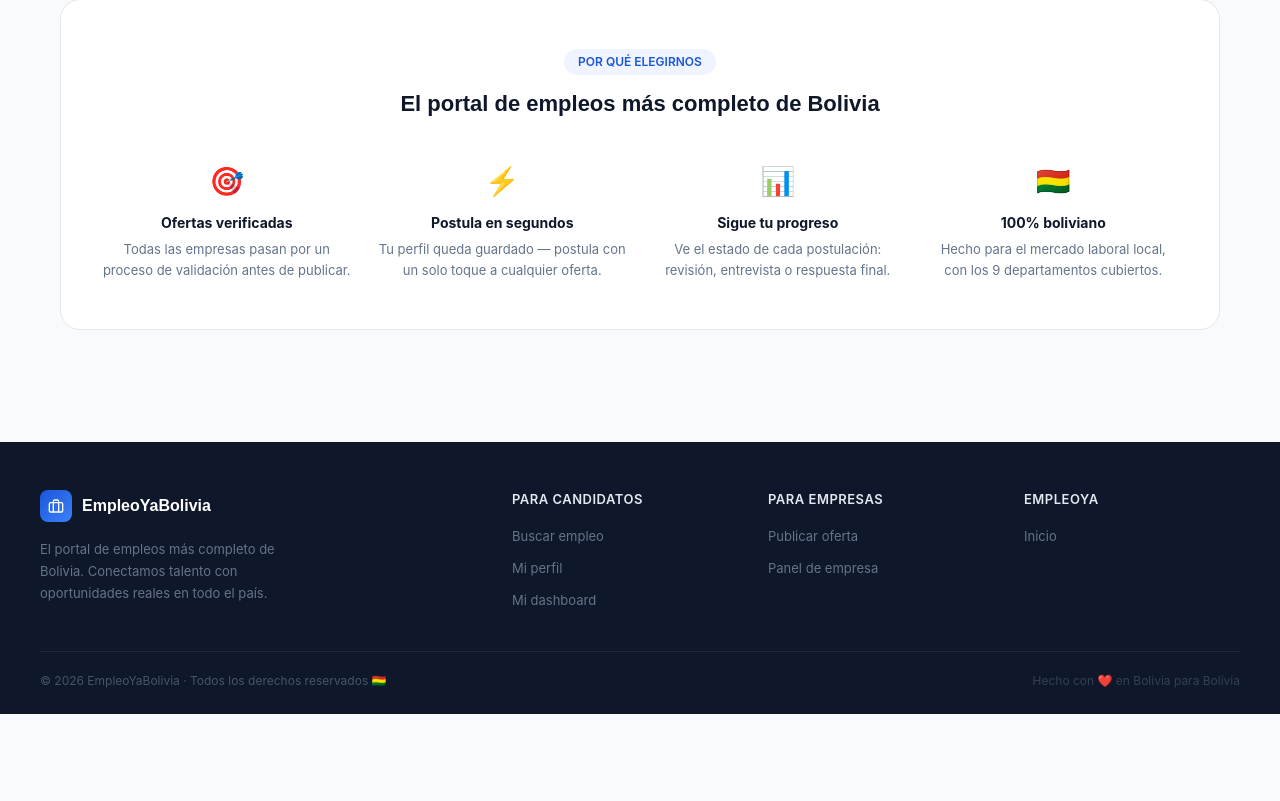
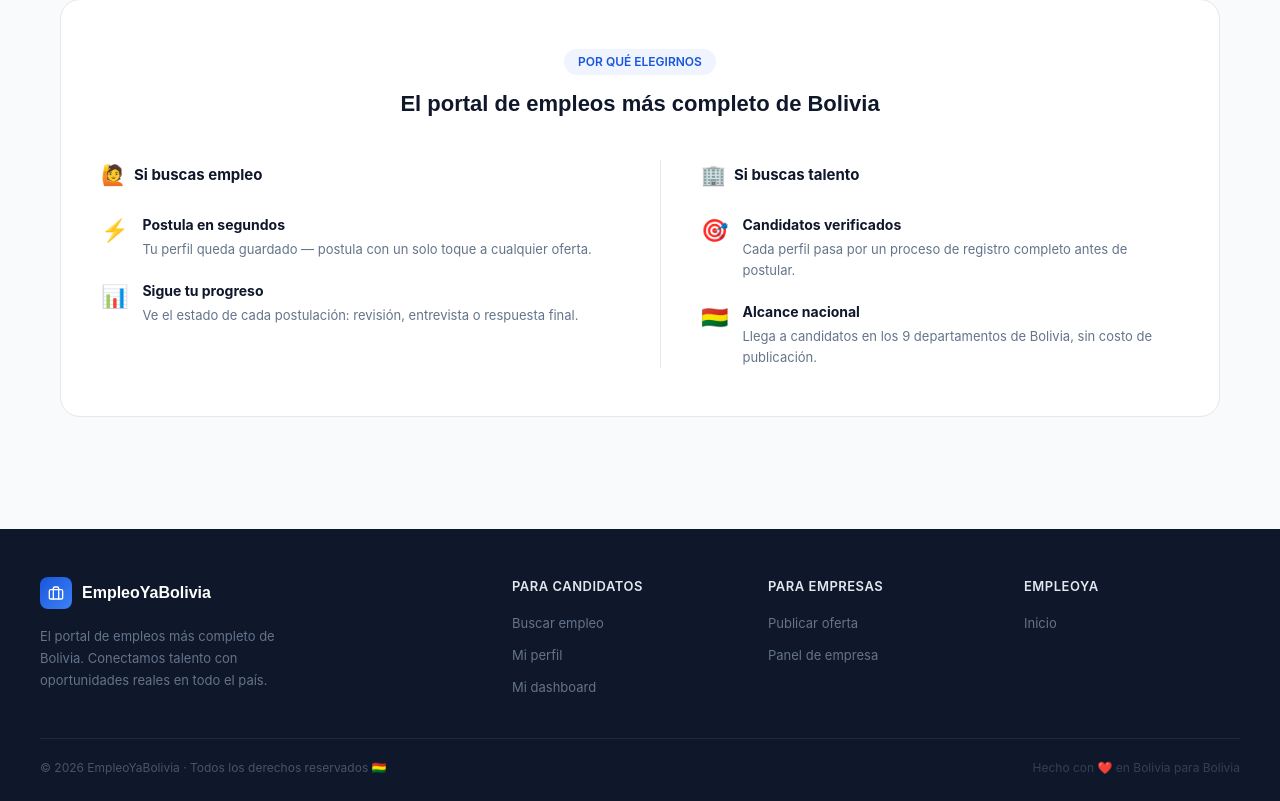
Before and after one commit to BladimirBLopez/empleoyabolivia, a Next.js app: page / in a window 1280 px wide. Shown: the part 1741-2542 px from the top of the page. Before the commit the page ends 2455 px from the top, so only its background shows below. Built offline with nearby package versions, Linux system fonts and the light colour scheme; no server answers; the database is empty.

Commit message:
cambios new home

```diff
--- a/app/page.js
+++ b/app/page.js
@@ -233,19 +233,51 @@
             <span style={{ background: "#eff4ff", color: "#1a56db", fontSize: "12px", fontWeight: "600", padding: "4px 14px", borderRadius: "20px", display: "inline-block", marginBottom: "12px" }}>POR QUÉ ELEGIRNOS</span>
             <h2 style={{ fontFamily: "'Plus Jakarta Sans', sans-serif", fontWeight: "800", fontSize: "22px", color: "#0f172a", marginBottom: "8px" }}>El portal de empleos más completo de Bolivia</h2>
           </div>
-          <div className="benefits-grid" style={{ display: "grid", gridTemplateColumns: "repeat(4, 1fr)", gap: "24px" }}>
+
+          <div className="why-grid" style={{ display: "grid", gridTemplateColumns: "1fr 1fr", gap: "40px" }}>
+            {/* Columna candidato */}
+            <div>
+              <div style={{ display: "flex", alignItems: "center", gap: "8px", marginBottom: "24px" }}>
+                <span style={{ fontSize: "20px" }}>🙋</span>
+                <h3 style={{ fontWeight: "700", fontSize: "15px", color: "#0f172a" }}>Si buscas empleo</h3>
+              </div>
+              <div style={{ display: "flex", flexDirection: "column", gap: "20px" }}>
                 {[
-              ["🎯", "Ofertas verificadas", "Todas las empresas pasan por un proceso de validación antes de publicar."],
                   ["⚡", "Postula en segundos", "Tu perfil queda guardado — postula con un solo toque a cualquier oferta."],
                   ["📊", "Sigue tu progreso", "Ve el estado de cada postulación: revisión, entrevista o respuesta final."],
-              ["🇧🇴", "100% boliviano", "Hecho para el mercado laboral local, con los 9 departamentos cubiertos."],
                 ].map(([icon, title, desc]) => (
-              <div key={title} style={{ textAlign: "center" }}>
-                <div style={{ fontSize: "28px", marginBottom: "10px" }}>{icon}</div>
-                <h3 style={{ fontWeight: "700", fontSize: "14px", color: "#0f172a", marginBottom: "6px" }}>{title}</h3>
+                  <div key={title} style={{ display: "flex", gap: "14px" }}>
+                    <span style={{ fontSize: "22px", flexShrink: 0 }}>{icon}</span>
+                    <div>
+                      <h4 style={{ fontWeight: "700", fontSize: "14px", color: "#0f172a", marginBottom: "4px" }}>{title}</h4>
                       <p style={{ color: "#64748b", fontSize: "13px", lineHeight: "1.6" }}>{desc}</p>
                     </div>
+                  </div>
                 ))}
+              </div>
+            </div>
+
+            {/* Columna empresa */}
+            <div style={{ borderLeft: "1px solid #e2e8f0", paddingLeft: "40px" }}>
+              <div style={{ display: "flex", alignItems: "center", gap: "8px", marginBottom: "24px" }}>
+                <span style={{ fontSize: "20px" }}>🏢</span>
+                <h3 style={{ fontWeight: "700", fontSize: "15px", color: "#0f172a" }}>Si buscas talento</h3>
+              </div>
+              <div style={{ display: "flex", flexDirection: "column", gap: "20px" }}>
+                {[
+                  ["🎯", "Candidatos verificados", "Cada perfil pasa por un proceso de registro completo antes de postular."],
+                  ["🇧🇴", "Alcance nacional", "Llega a candidatos en los 9 departamentos de Bolivia, sin costo de publicación."],
+                ].map(([icon, title, desc]) => (
+                  <div key={title} style={{ display: "flex", gap: "14px" }}>
+                    <span style={{ fontSize: "22px", flexShrink: 0 }}>{icon}</span>
+                    <div>
+                      <h4 style={{ fontWeight: "700", fontSize: "14px", color: "#0f172a", marginBottom: "4px" }}>{title}</h4>
+                      <p style={{ color: "#64748b", fontSize: "13px", lineHeight: "1.6" }}>{desc}</p>
+                    </div>
+                  </div>
+                ))}
+              </div>
+            </div>
           </div>
         </div>
       </div>
@@ -255,10 +287,8 @@
         @media (max-width: 768px) {
           .acceso-grid { grid-template-columns: 1fr 1fr !important; }
           .main-grid { grid-template-columns: 1fr !important; }
-          .benefits-grid { grid-template-columns: 1fr 1fr !important; }
-        }
-        @media (max-width: 480px) {
-          .benefits-grid { grid-template-columns: 1fr !important; }
+          .why-grid { grid-template-columns: 1fr !important; gap: 32px !important; }
+          .why-grid > div:last-child { border-left: none !important; padding-left: 0 !important; border-top: 1px solid #e2e8f0; padding-top: 32px; }
         }
       `}</style>
     </div>
```
Lines whose indentation alone changed are shown as unchanged.
